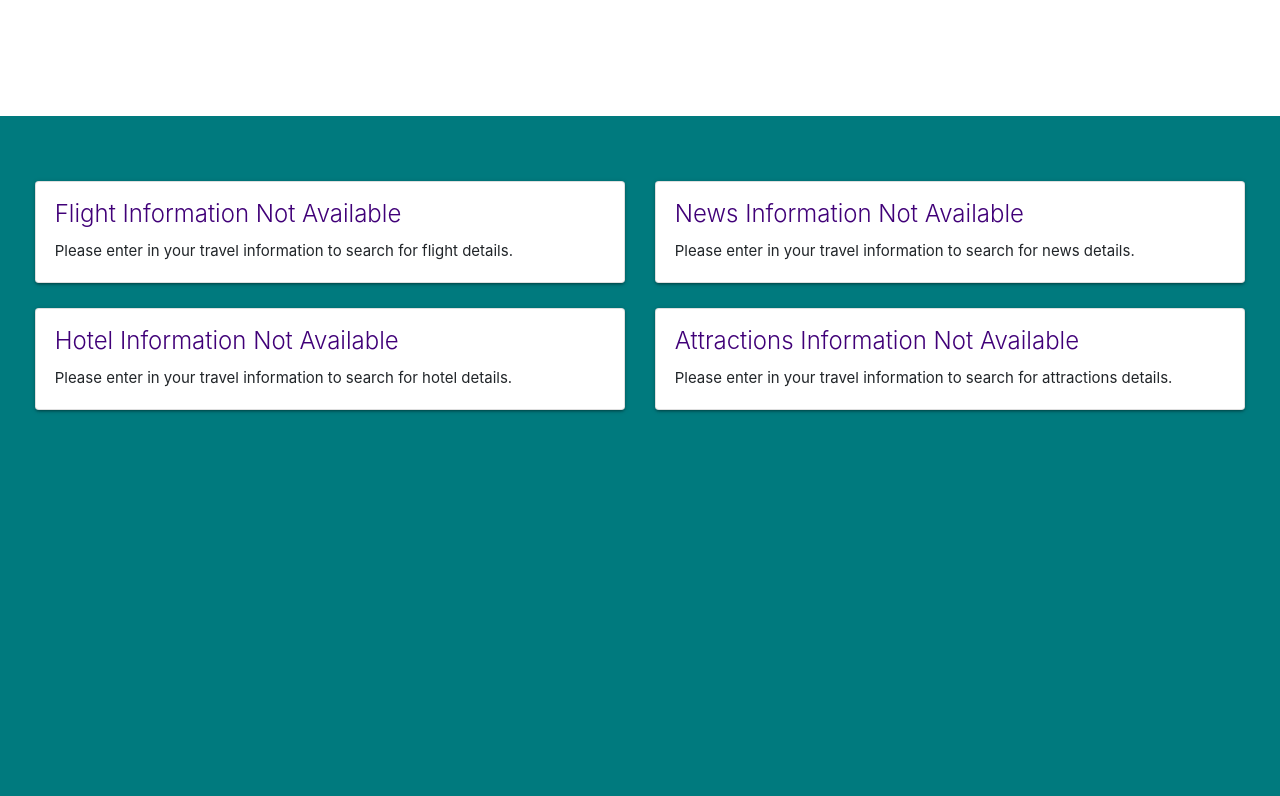
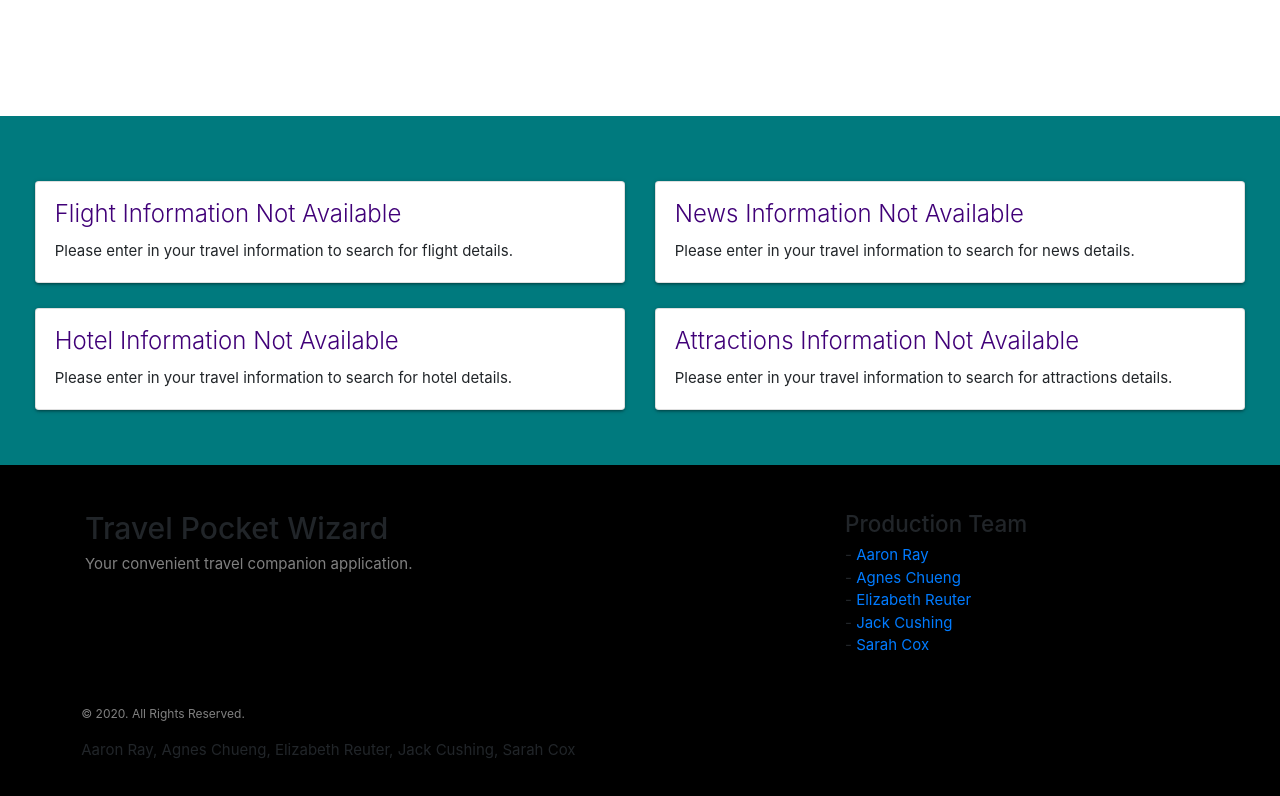
Before and after one commit to sarahlcox/traveling-website, a React (Create React App) app in the folder client/: page / in a window 1280 px wide. Shown: the part 356-1152 px from the top of the page. Before the commit the page ends 801 px from the top, so only its background shows below. Built offline with nearby package versions, Linux system fonts and the light colour scheme; a web font is replaced by a local one.

Commit message:
footer started

```diff
--- /dev/null
+++ b/client/src/components/Footer/Footer.css
@@ -0,0 +1,6 @@
+.footer {
+    background-color: black;
+    padding-top: 20px;
+    padding-bottom: 20px;
+    margin: auto;
+}
--- /dev/null
+++ b/client/src/components/Footer/Footer.js
@@ -0,0 +1,41 @@
+import React from "react";
+import Row from 'react-bootstrap/Row';
+import './Footer.css';
+import TPWLogo from '../../Assets/TPWLogo.png';
+
+
+
+function Footer() {
+    return (
+        <div className="mt-5 pt-5 pb-5 footer">
+        <div className="container">
+        <div className="row">
+            <div className="col-lg-5 col-xs-12 about-company">
+            <h2>Travel Pocket Wizard</h2>
+            <p className="pr-5 text-white-50">Your convenient travel companion application.</p>
+            </div>
+            <div className="col-lg-3 col-xs-12">
+            </div>
+            <div class="col-lg-4 col-xs-12 location">
+            <h4 class="mt-lg-0 mt-sm-4">Production Team</h4>
+            <ul class="m-0 p-0">
+                <li>- <a href="https://github.com/aaray12" target="_blank">Aaron Ray</a></li>
+                <li>- <a href="https://github.com/achueng" target="_blank">Agnes Chueng</a></li>
+                <li>- <a href="https://github.com/ElizabethReuter" target="_blank">Elizabeth Reuter</a></li>
+                <li>- <a href="https://github.com/jcuush" target="_blank">Jack Cushing</a></li>
+                <li>- <a href="https://github.com/sarahlcox" target="_blank">Sarah Cox</a></li>
+                </ul>
+            </div>
+        </div>
+        <div class="row mt-5">
+            <div class="col copyright">
+            <p class=""><small class="text-white-50">© 2020. All Rights Reserved.</small></p>
+            <p>Aaron Ray, Agnes Chueng, Elizabeth Reuter, Jack Cushing, Sarah Cox</p>
+            </div>
+        </div>
+        </div>
+        </div>
+    );
+  }
+
+  export default Footer;
--- a/client/src/pages/home.js
+++ b/client/src/pages/home.js
@@ -3,6 +3,7 @@ import SearchContainer from '../components/Search/SearchContainer.js';
 import CardLayout from '../components/Layout/CardLayout.js';
 import API from "../utils/API";
 import MyNav from "../components/Nav/navbar.js";
+import Footer from "../components/Footer/Footer.js"
 
 function formatDate(date) {
     let splitDate = date.split("/")
@@ -99,6 +100,7 @@ function Home() {
                 newsState={newsState}
                 attractionState={attractionState}
             />
+            <Footer />
         </div>
     )
 }
```
